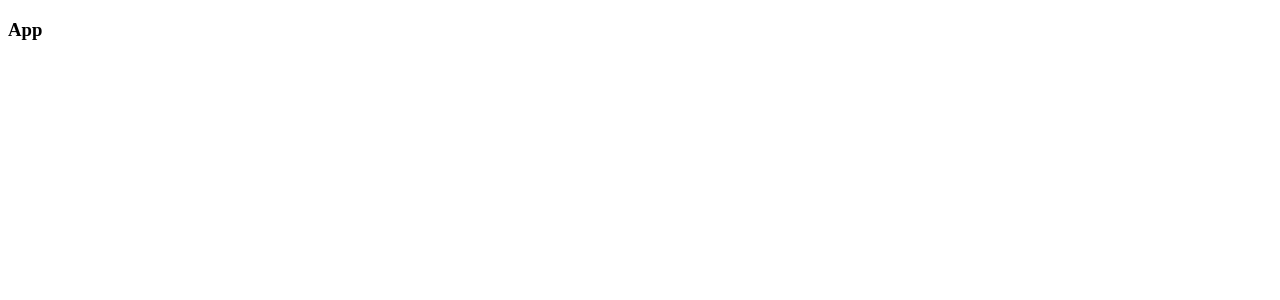
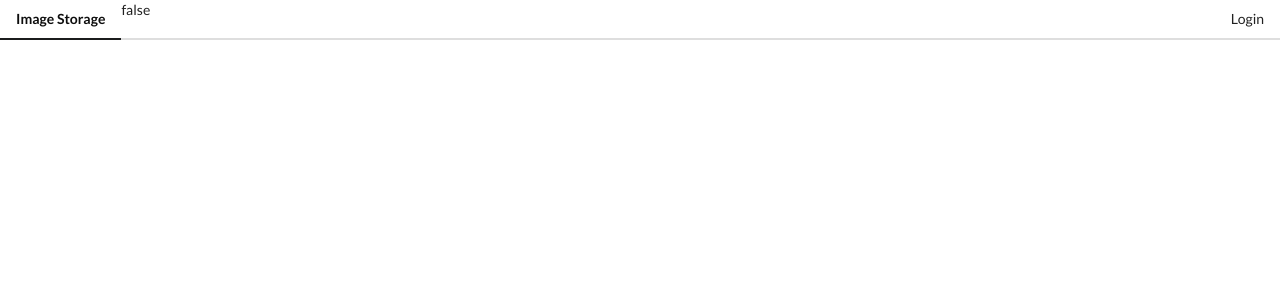
Before and after one commit to rohithpr/imgur-client, a Vue app: page / in a window 1280 px wide. Shown: the top 300 px of the page. Built offline with nearby package versions, Linux system fonts and the light colour scheme.

Commit message:
Log in using oauth2

```diff
--- a/public/index.html
+++ b/public/index.html
@@ -6,6 +6,7 @@
     <meta name="viewport" content="width=device-width,initial-scale=1.0">
     <link rel="icon" href="<%= BASE_URL %>favicon.ico">
     <title>images</title>
+    <link rel="stylesheet" href="https://cdnjs.cloudflare.com/ajax/libs/semantic-ui/2.4.1/semantic.min.css" integrity="sha256-9mbkOfVho3ZPXfM7W8sV2SndrGDuh7wuyLjtsWeTI1Q=" crossorigin="anonymous" />
   </head>
   <body>
     <noscript>
--- a/src/App.vue
+++ b/src/App.vue
@@ -1,9 +1,17 @@
 <template>
-    <h3>App</h3>
+    <div>
+        <AppHeader></AppHeader>
+        <router-view></router-view>
+    </div>
 </template>
 
 <script>
+import AppHeader from "./components/AppHeader";
+
 export default {
-    name: "App"
+    name: "App",
+    components: {
+        AppHeader
+    }
 };
 </script>
--- /dev/null
+++ b/src/api/imgur.js
@@ -0,0 +1,15 @@
+import qs from "qs";
+
+const CLIENT_ID = "20137c435108c55";
+const BASE_URL = "https://api.imgur.com";
+
+export default {
+  login() {
+    const queryString = {
+      client_id: CLIENT_ID,
+      response_type: "token"
+    };
+
+    window.location = `${BASE_URL}/oauth2/authorize?${qs.stringify(queryString)}`
+  }
+};
--- /dev/null
+++ b/src/components/AppHeader.vue
@@ -0,0 +1,22 @@
+<template>
+    <div class="ui secondary pointing menu">
+        <a href="/" class="active item">Image Storage</a>
+        {{ isLoggedIn }}
+        <div class="right menu">
+            <a href="#" class="ui item" @click="login">Login</a>
+        </div>
+    </div>
+</template>
+
+<script>
+import { mapActions, mapGetters } from "vuex";
+
+export default {
+    name: "AppHeader",
+    methods: { ...mapActions(["login"]) },
+    computed: { ...mapGetters(["isLoggedIn"]) }
+};
+</script>
+
+<style scoped>
+</style>
--- /dev/null
+++ b/src/components/AuthHandler.vue
@@ -0,0 +1,15 @@
+<template>
+    <div>Please wait...</div>
+</template>
+
+<script>
+import { mapActions } from "vuex";
+
+export default {
+    name: "AuthHandler",
+    methods: mapActions(["finalizeLogin"]),
+    mounted() {
+        this.finalizeLogin(window.location.hash);
+    }
+};
+</script>
--- a/src/main.js
+++ b/src/main.js
@@ -1,6 +1,19 @@
 import Vue from "vue";
+import VueRouter from "vue-router";
+
 import App from "./App";
+import store from "./store";
+import AuthHandler from "./components/AuthHandler";
+
+Vue.use(VueRouter);
+
+const router = new VueRouter({
+  mode: "history",
+  routes: [{ path: "/oauth2/callback", component: AuthHandler }]
+});
 
 new Vue({
+  store,
+  router,
   render: h => h(App)
 }).$mount("#app");
--- /dev/null
+++ b/src/store/index.js
@@ -0,0 +1,11 @@
+import Vuex from "vuex";
+import Vue from "vue";
+import auth from "./modules/auth";
+
+Vue.use(Vuex);
+
+export default new Vuex.Store({
+  modules: {
+    auth
+  }
+});
--- /dev/null
+++ b/src/store/modules/auth.js
@@ -0,0 +1,36 @@
+import api from "../../api/imgur";
+import qs from "qs";
+
+const state = {
+  token: null
+};
+
+const getters = {
+  isLoggedIn: state => !!state.token
+};
+
+const actions = {
+  logout: ({ commit }) => {
+    commit("setToken", null);
+  },
+  finalizeLogin: ({ commit }, hash) => {
+    const query = qs.parse(hash.replace("#", ""));
+    commit('setToken', query.access_token)
+  },
+  login: ({ commit }) => {
+    api.login();
+  }
+};
+
+const mutations = {
+  setToken: (state, token) => {
+    state.token = token;
+  }
+};
+
+export default {
+  state,
+  getters,
+  actions,
+  mutations
+};
```
